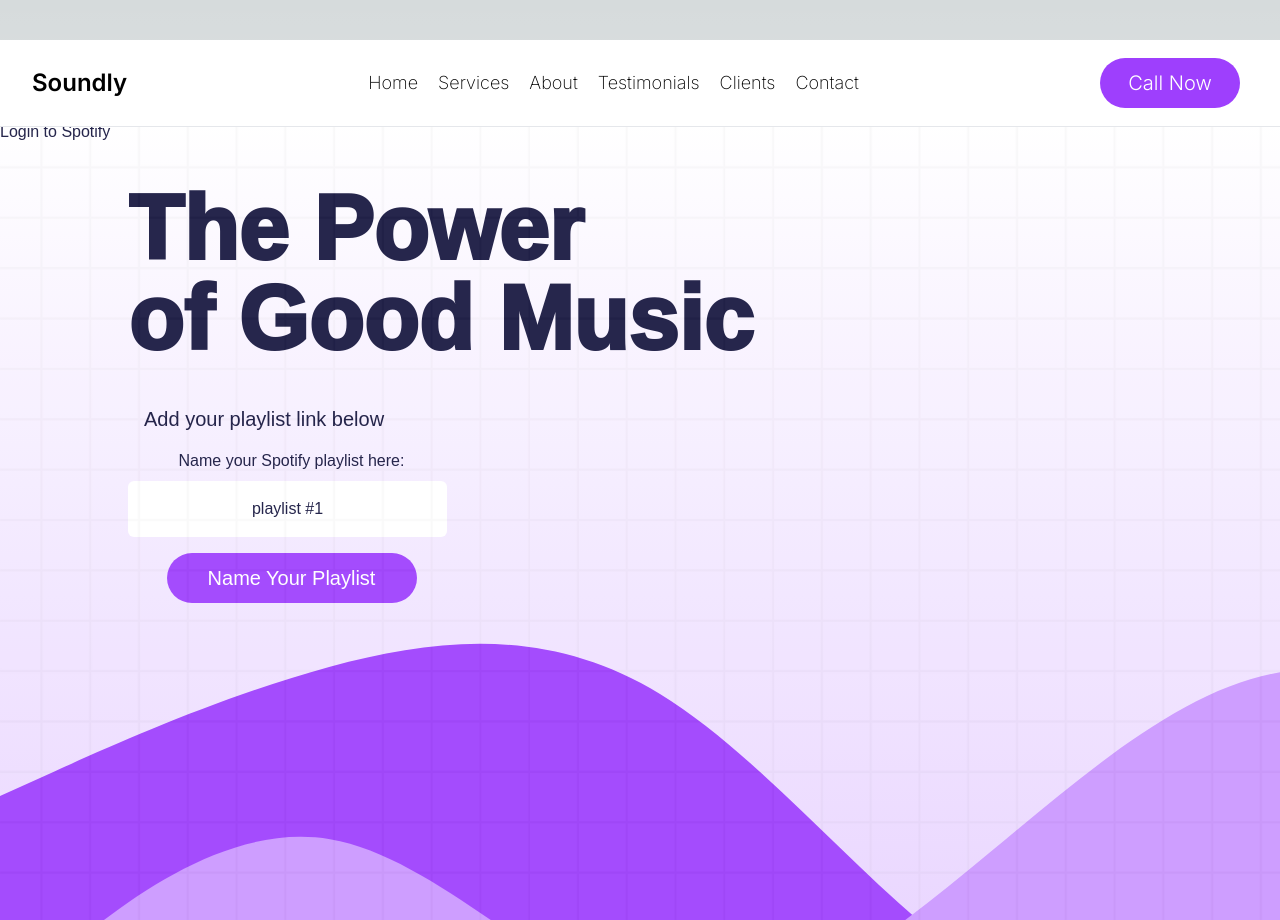
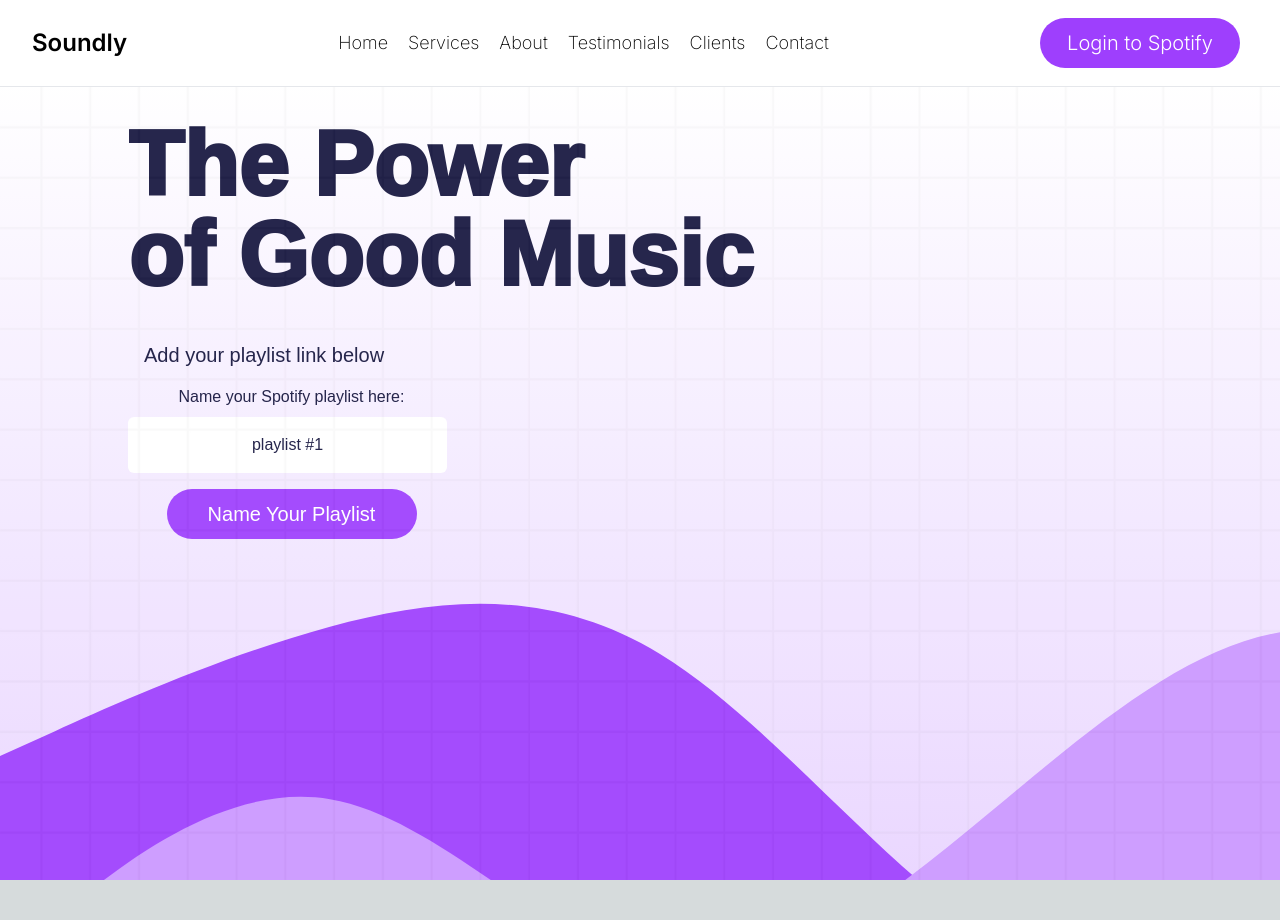
Before and after one commit to Njoe00/Youtube-PlayList-To-Spotify-Converter, a Next.js app: page / in a window 1280 px wide. After the commit the page ends 880 px from the top, so only its background shows below. Built offline with nearby package versions, Linux system fonts and the light colour scheme; a web font is replaced by a local one; what ldrs would draw is missing.

Commit message:
adding login buttons for app

```diff
--- a/src/app/header/page.tsx
+++ b/src/app/header/page.tsx
@@ -1,6 +1,13 @@
-import React, { useState } from "react";
+import React from "react";
+import LoginCard from "@/components/page";
 
-export default function Header() {
+export default function Header({
+  logout,
+  token,
+}: {
+  logout: () => void;
+  token: string | null;
+}) {
   const headerSections = [
     "Home",
     "Services",
@@ -25,9 +32,7 @@ export default function Header() {
           </button>
         ))}
       </div>
-      <button className="text-xl text-white bg-primary-color w-[140px] h-[50px] font-light rounded-full mr-10 hover:bg-black ease-in-out">
-        Call Now
-      </button>
+      <LoginCard token={token} logout={logout} />
     </div>
   );
 }
--- a/src/app/page.tsx
+++ b/src/app/page.tsx
@@ -6,6 +6,7 @@ import Playlist from "./playlist/page";
 import Header from "./header/page";
 import TitleCard from "./title_card/page";
 import YoutubePlaylistTitles from "./youtubeplaylist/page";
+import LoginCard from "@/components/page";
 
 type spotifyDataObj = {
   album: { images: [{ url: string }] };
@@ -149,22 +150,12 @@ export default function Home() {
   return (
     <div className="relative">
       <div className="App">
-        <Header />
-        <header className="App-header p-10 mt-10 text-red-400 z-50 item-center"></header>
+        <Header token={token} logout={logout} />
+        <header className="App-header p-10 text-red-400 z-50 item-center"></header>
       </div>
       <main className="bg-square-pattern h-screen w-screen text-main-text-color bg-cover font-serif">
         <div className="bg-gradient-to-b from-white to-purple-200 h-screen opacity-[.93]">
           <div className="bg-wave-pattern h-full w-full">
-            {!token ? (
-              <a
-                className=""
-                href={`${AUTH_ENDPOINT}?client_id=${CLIENT_ID}&redirect_uri=${REDIRECT_URI}&response_type=${RESPONSE_TYPE}&scope=${SCOPE}`}
-              >
-                Login to Spotify
-              </a>
-            ) : (
-              <button onClick={logout}>Logout</button>
-            )}
             <TitleCard />
             {spotifyPlayListId ? (
               <YoutubePlaylistTitles
--- a/src/components/login-card.tsx
+++ b/src/components/login-card.tsx
@@ -5,7 +5,7 @@ export default function LoginCard() {
   const REDIRECT_URI = "http://localhost:3000";
   const AUTH_ENDPOINT = "https://accounts.spotify.com/authorize";
   const RESPONSE_TYPE = "token";
-  const [email, setEmail] = useState("");
+
   return (
     <div className="flex justify-center pt-10 flex-col">
       <div className="absolute w-[600px] h-[600px] flex justify-center bg-white">
@@ -15,13 +15,6 @@ export default function LoginCard() {
         >
           Login to Spotify
         </a>
-        <div className="h-12 w-[400px] absolute flex">
-          <input
-            value={email}
-            placeholder="Enter your email here"
-            onChange={(ev) => setEmail(ev.target.value)}
-          />
-        </div>
       </div>
     </div>
   );
--- a/src/components/page.tsx
+++ b/src/components/page.tsx
@@ -1,10 +1,10 @@
-import React, { useState } from "react";
+import React from "react";
 
 export default function LoginCard({
   token,
   logout,
 }: {
-  token: string;
+  token: string | null;
   logout: () => void;
 }) {
   const CLIENT_ID = "8d24557566154e98abbd389e45758e57";
@@ -15,19 +15,24 @@ export default function LoginCard({
   const SHOW_DIALOG = "true";
 
   return (
-    <div className="flex justify-center flex-row">
-      <div className="py-[14px] px-[20px] bg-spotfiy-colors flex justify-center text-black text font-sans tracking-wide rounded-full font-bold text-sm">
-        <div>
-          {!token ? (
+    <div className="flex flex-row">
+      <div>
+        {!token ? (
+          <button className="text-xl text-white bg-primary-color w-[200px] h-[50px] font-light rounded-full mr-10 hover:bg-black ease-in-out">
             <a
               href={`${AUTH_ENDPOINT}?client_id=${CLIENT_ID}&redirect_uri=${REDIRECT_URI}&response_type=${RESPONSE_TYPE}&scope=${SCOPE}&show_dialog=${SHOW_DIALOG}`}
             >
-              LOGIN TO SPOTIFY
+              Login to Spotify
             </a>
-          ) : (
-            <button onClick={logout}>LOGOUT</button>
-          )}
-        </div>
+          </button>
+        ) : (
+          <button
+            className="text-xl text-white bg-primary-color w-[140px] h-[50px] font-light rounded-full mr-10 hover:bg-black ease-in-out"
+            onClick={logout}
+          >
+            Logout
+          </button>
+        )}
       </div>
     </div>
   );
```
